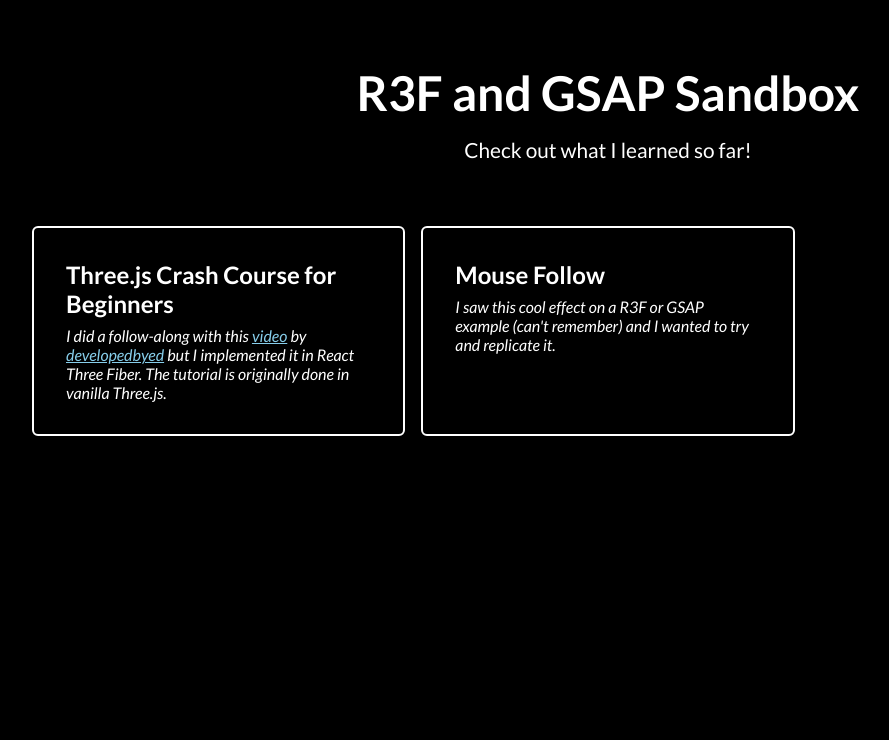
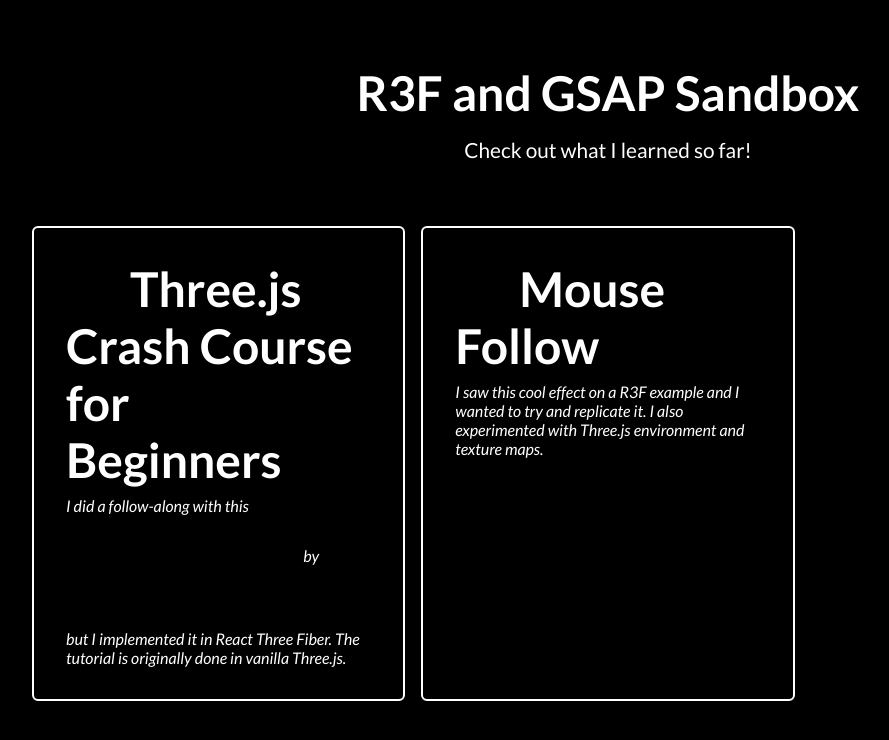
Before and after one commit to KenYunNot/r3f-sandbox, a React (Vite) app: page / in a window 1280 px wide. Shown: the top 740 px of the page, without its empty margins (32-921 px from the left). Built offline with nearby package versions, Linux system fonts and the light colour scheme; the HTML template or start-up script is replaced by a standard one.

Commit message:
feat: make 3d object follow mouse

```diff
--- a/src/routes/(home)/index.tsx
+++ b/src/routes/(home)/index.tsx
@@ -9,10 +9,7 @@
 
   useGSAP(
     () => {
-      gsap
-        .timeline()
-        .from('.heading', { opacity: 0, y: '25%', delay: 0.6, ease: 'power1.out' })
-        .from('.grid-item', {
+      gsap.timeline().from('.heading', { opacity: 0, y: '25%', delay: 0.6, ease: 'power1.out' }).from('.grid-item', {
         opacity: 0,
         y: '25%',
         delay: 0.3,
@@ -24,13 +21,19 @@
   );
 
   return (
-    <div ref={container} className='container'>
+    <div
+      ref={container}
+      className='container'
+    >
       <div className='heading'>
         <h1>R3F and GSAP Sandbox</h1>
         <p>Check out what I learned so far!</p>
       </div>
       <div className='grid-container'>
-        <GridItem href='developedbyed-followalong' title='Three.js Crash Course for Beginners'>
+        <GridItem
+          href='developedbyed-followalong'
+          title='Three.js Crash Course for Beginners'
+        >
           I did a follow-along with this{' '}
           <a
             href='https://www.youtube.com/watch?v=_OwJV2xL8M8&list=PLVOXfoQ_x6wcFJ8b122nEVC0jnDjoqKlk&index=22'
@@ -39,31 +42,28 @@
             video
           </a>{' '}
           by{' '}
-          <a href='https://www.youtube.com/@developedbyed' target='_blank'>
+          <a
+            href='https://www.youtube.com/@developedbyed'
+            target='_blank'
+          >
             developedbyed
           </a>{' '}
-          but I implemented it in React Three Fiber. The tutorial is originally done in vanilla
-          Three.js.
+          but I implemented it in React Three Fiber. The tutorial is originally done in vanilla Three.js.
         </GridItem>
 
-        <GridItem href='mouse-follow' title='Mouse Follow'>
-          I saw this cool effect on a R3F or GSAP example (can't remember) and I wanted to try and
-          replicate it.
+        <GridItem
+          href='mouse-follow'
+          title='Mouse Follow'
+        >
+          I saw this cool effect on a R3F example and I wanted to try and replicate it. I also experimented with
+          Three.js environment and texture maps.
         </GridItem>
       </div>
     </div>
   );
 };
 
-const GridItem = ({
-  href,
-  title,
-  children,
-}: {
-  href: string;
-  title: string;
-  children?: React.ReactNode;
-}) => {
+const GridItem = ({ href, title, children }: { href: string; title: string; children?: React.ReactNode }) => {
   const gridItemRef = React.useRef<HTMLDivElement>(null!);
 
   useGSAP(() => {
@@ -86,7 +86,10 @@
   });
 
   return (
-    <div ref={gridItemRef} className='grid-item'>
+    <div
+      ref={gridItemRef}
+      className='grid-item'
+    >
       <div className='hover-banner' />
       <h2>
         <a href={href}>{title}</a>
--- a/src/routes/mouseFollow/index.tsx
+++ b/src/routes/mouseFollow/index.tsx
@@ -1,7 +1,65 @@
-import React from 'react';
+import { useEffect, useRef } from 'react';
+import { TextureLoader, Color, type Mesh } from 'three';
+import { Canvas, useLoader } from '@react-three/fiber';
+import { Environment } from '@react-three/drei';
+
+import './styles.css';
 
 const MouseFollow = () => {
-  return <div>MouseFollow</div>;
+  return (
+    <div className='container'>
+      <a href='/'>Home</a>
+      <div id='canvas-container'>
+        <Canvas
+          camera={{ position: [0, 0, 50] }}
+          scene={{ background: new Color(0xf0f0f0) }}
+        >
+          <Environment files={'environments/qwantani_afternoon_puresky_2k.hdr'} />
+          <Box />
+          <ambientLight intensity={5} />
+        </Canvas>
+      </div>
+    </div>
+  );
+};
+
+const Box = () => {
+  const meshRef = useRef<Mesh>(null!);
+  const [colorMap, metalnessMap, normalMap, roughnessMap] = useLoader(TextureLoader, [
+    'Metal061B_1K-JPG/Metal061B_1K-JPG_Color.jpg',
+    'Metal061B_1K-JPG/Metal061B_1K-JPG_Metalness.jpg',
+    'Metal061B_1K-JPG/Metal061B_1K-JPG_NormalGL.jpg',
+    'Metal061B_1K-JPG/Metal061B_1K-JPG_Roughness.jpg',
+  ]);
+
+  useEffect(() => {
+    const handleMouseMove = (event: MouseEvent) => {
+      meshRef.current.lookAt(
+        (event.clientX / window.innerWidth) * 2 - 1,
+        -(event.clientY / window.innerHeight) * 2 + 1,
+        0.5
+      );
+    };
+    window.addEventListener('mousemove', handleMouseMove);
+    return () => {
+      window.removeEventListener('mousemove', handleMouseMove);
+    };
+  }, []);
+
+  return (
+    <mesh ref={meshRef}>
+      <boxGeometry args={[10, 10, 10]} />
+      <meshStandardMaterial
+        color='rgb(4,158,244)'
+        roughness={1}
+        metalness={0.5}
+        map={colorMap}
+        metalnessMap={metalnessMap}
+        normalMap={normalMap}
+        roughnessMap={roughnessMap}
+      />
+    </mesh>
+  );
 };
 
 export default MouseFollow;
--- /dev/null
+++ b/src/routes/mouseFollow/styles.css
@@ -0,0 +1,6 @@
+a {
+  margin: 4rem;
+  font-size: 3rem;
+  color: black;
+  z-index: 50;
+}
```
Lines whose indentation alone changed are shown as unchanged.
